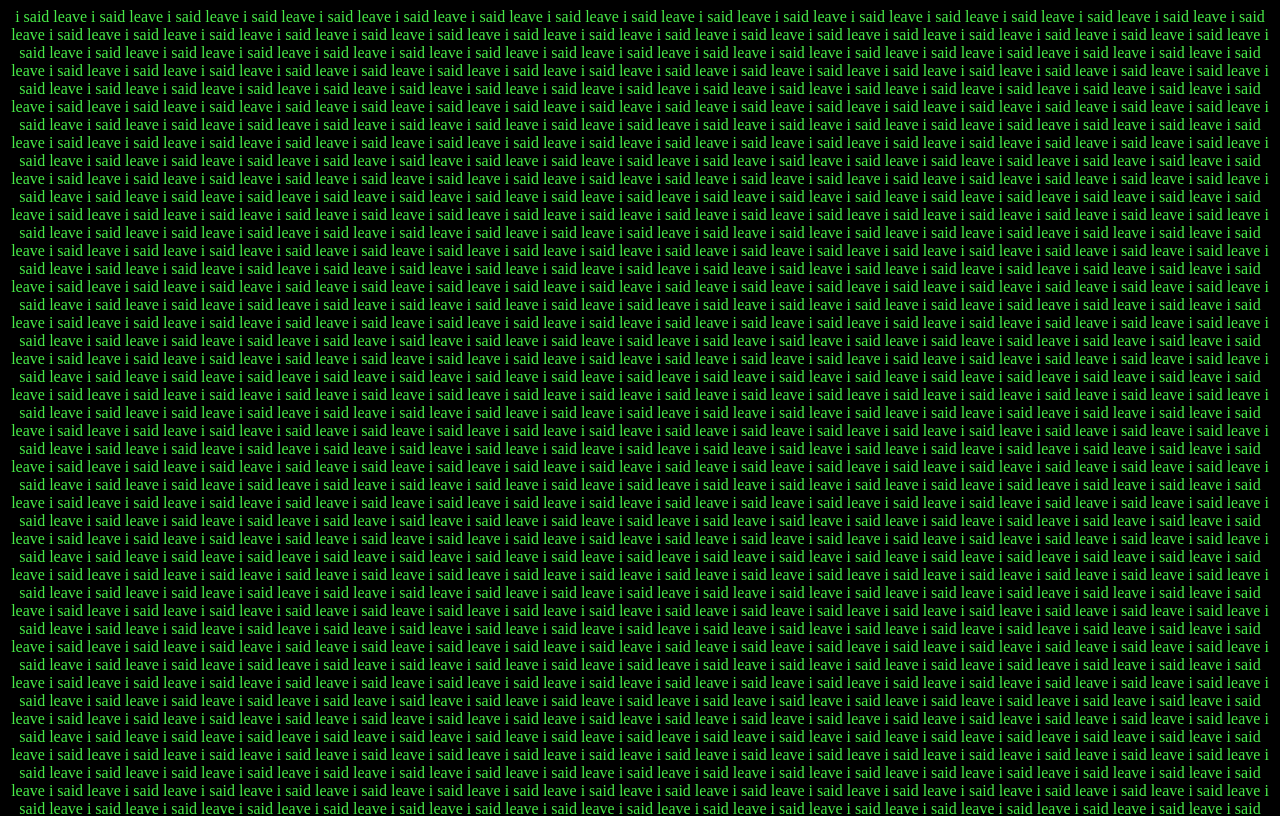
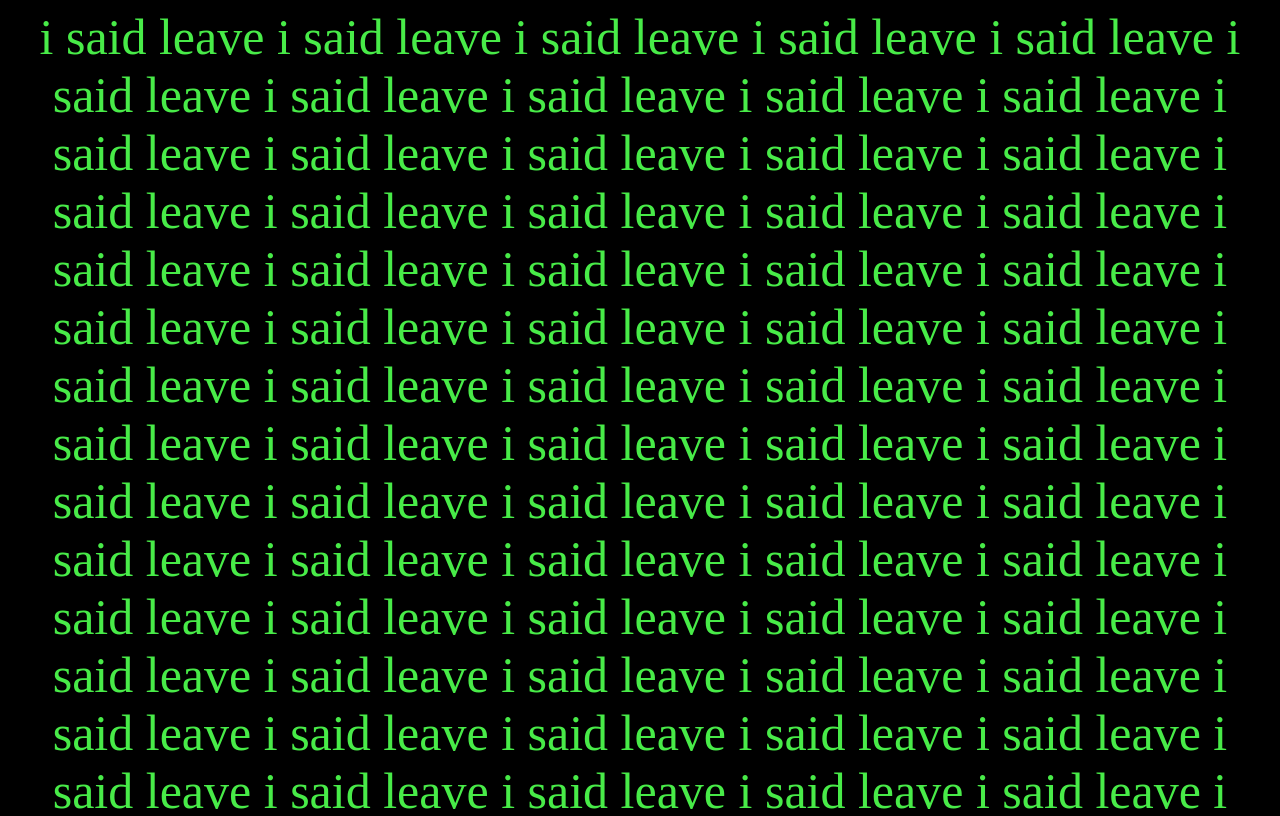
Before and after one commit to hud-sonq/kpvue, a Nuxt app: page /qrd in a window 1280 px wide. Shown: the top 816 px of the page. Built offline with nearby package versions, Linux system fonts and the light colour scheme.

Commit message:
msgupdates, centers, live 3d test

```diff
--- a/pages/qrc.vue
+++ b/pages/qrc.vue
@@ -21,11 +21,10 @@ import { ref } from "vue";
     <vue3dLoader
     filePath="/scenef/scene.gltf"
     :height="1000"
-    :cameraPosition="{ x:10, y:0, z:-10}"
+    :cameraPosition="{ x:10, y:0, z:-1200}"
     :backgroundColor="0x000000"
     />
 </template>
-
 
 <style>
   @import url('https://fonts.googleapis.com/css2?family=Inconsolata:wght@200&family=Roboto:wght@100&display=swap');
--- a/pages/qrd.vue
+++ b/pages/qrd.vue
@@ -1,5 +1,3 @@
-
-
 <script>
   for(var i = 1; i <= 1000; i++) {
     var str ='i said leave ',
@@ -8,7 +6,6 @@
     var body = document.getElementsByTagName('body')[0];
     body.appendChild(span);
     }
-
 </script>
 
 <style>
@@ -17,4 +14,5 @@
     background: black; /* not apply if you go from page-1 to page-2 */
    }
    body   {color: rgb(72, 235, 72);text-align: center;}
+   span {font-size: 50px;}
 </style>
```
Also changed, not shown: 1 other file (tests, documents, lock files or other folders).
